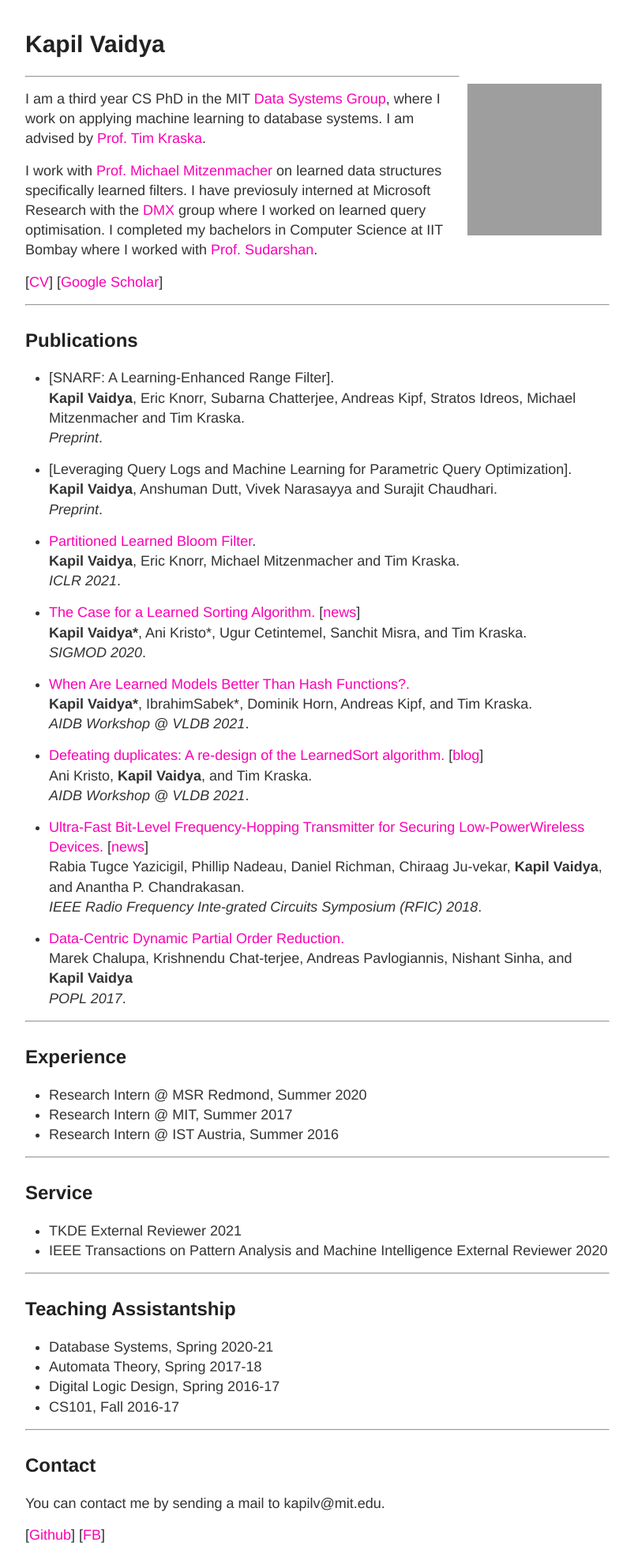
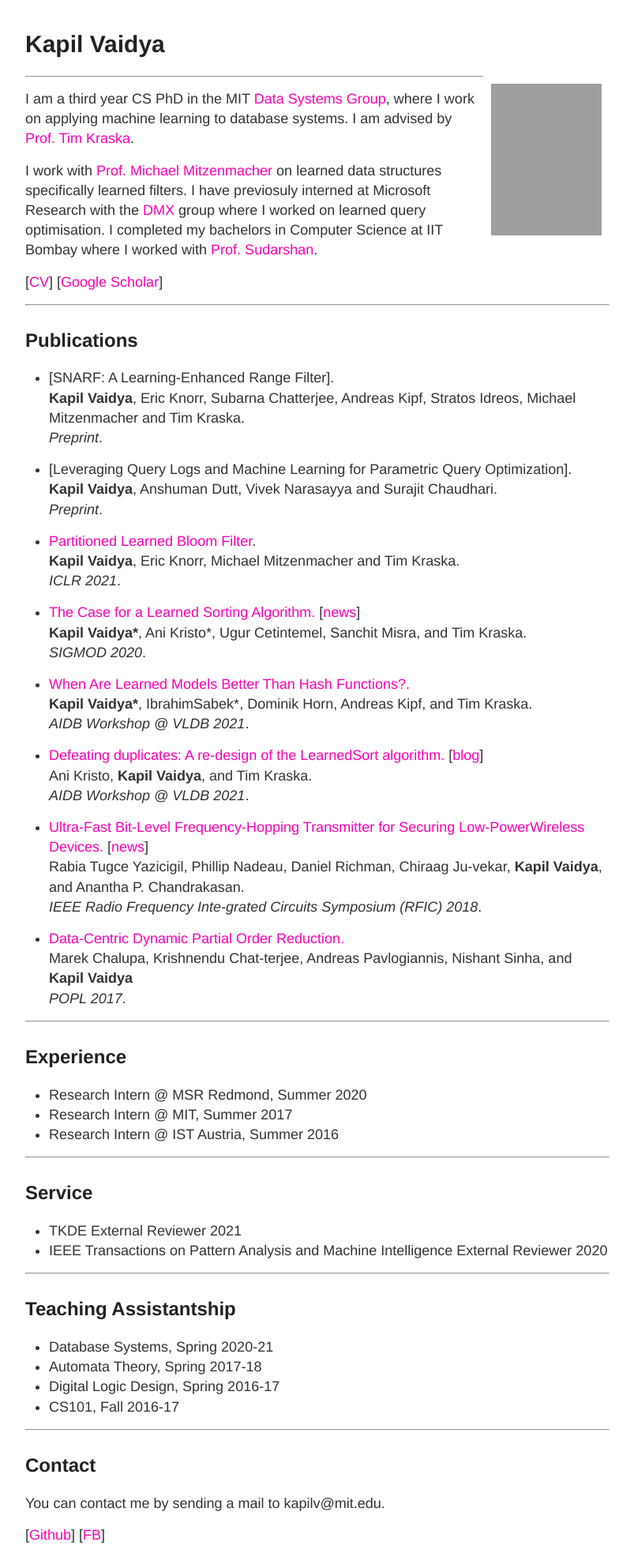
Before and after one commit to kapilvaidya24/kapilvaidya24.github.io, a Jekyll site: the page built from index.md, in a window 1280 px wide. Shown: the whole page at 79% size, without its empty margins (238-1041 px from the left). Built offline with Jekyll 4.4.1, drawn with Linux system fonts in a browser that asks for light colours; grey boxes are pictures that could not be loaded.

Commit message:
Update index.md

```diff
--- a/index.md
+++ b/index.md
@@ -5,7 +5,7 @@ description: stuff
 ---
 
 # Kapil Vaidya
-<img src="/static/PXL_20210829_150802540.PORTRAIT.jpg" alt="Kapil" style="width: 170px; height: 192px; float: right; margin: 10px"/>
+<img src="/static/PXL_20210829_150802540.PORTRAIT.jpg" alt="Kapil" style="width: 140px; height: 192px; float: right; margin: 10px"/>
 <!-- ![Kapil](/static/PXL_20210829_150802540.PORTRAIT.jpg) -->
 
 ---
```
